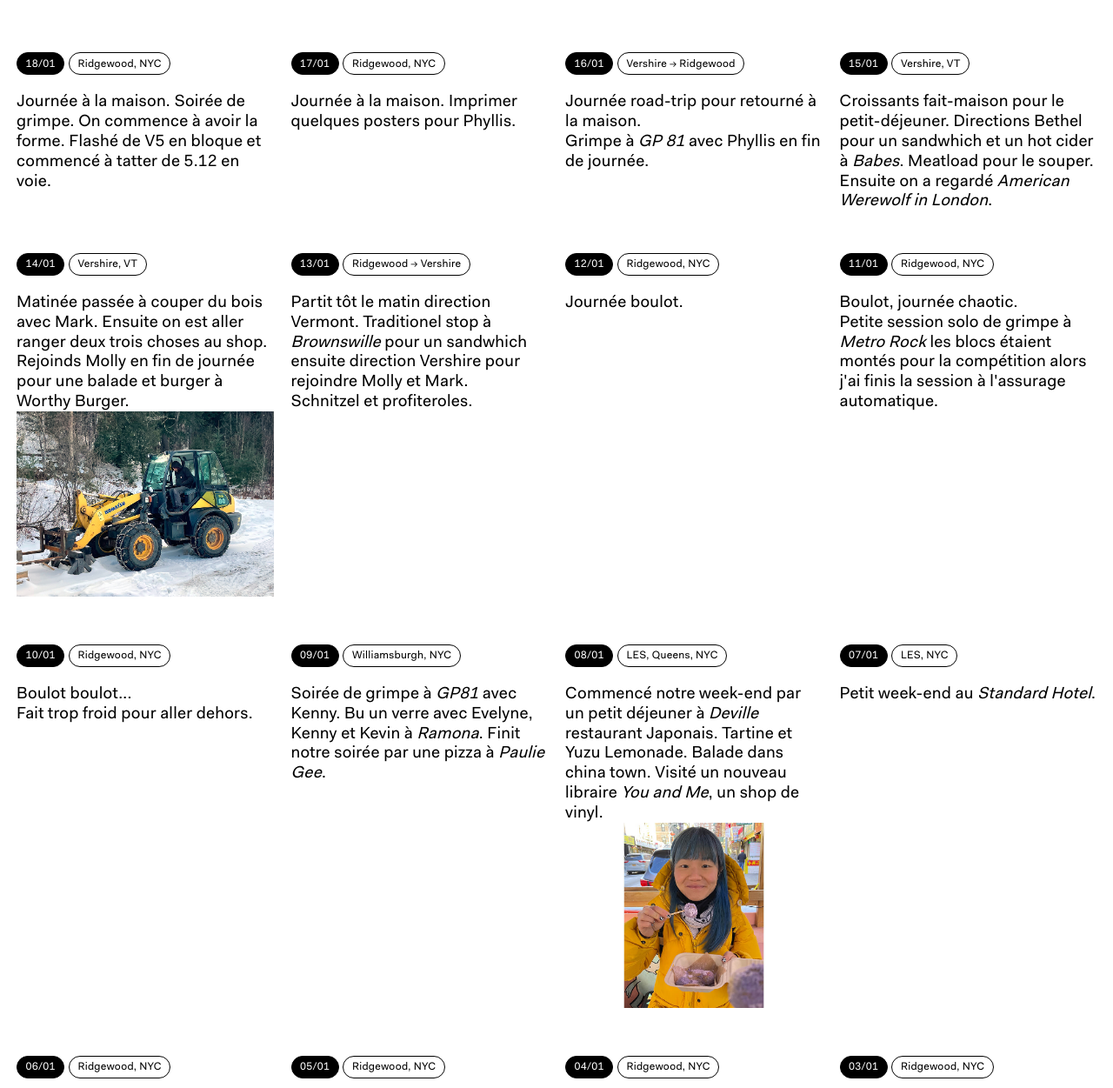
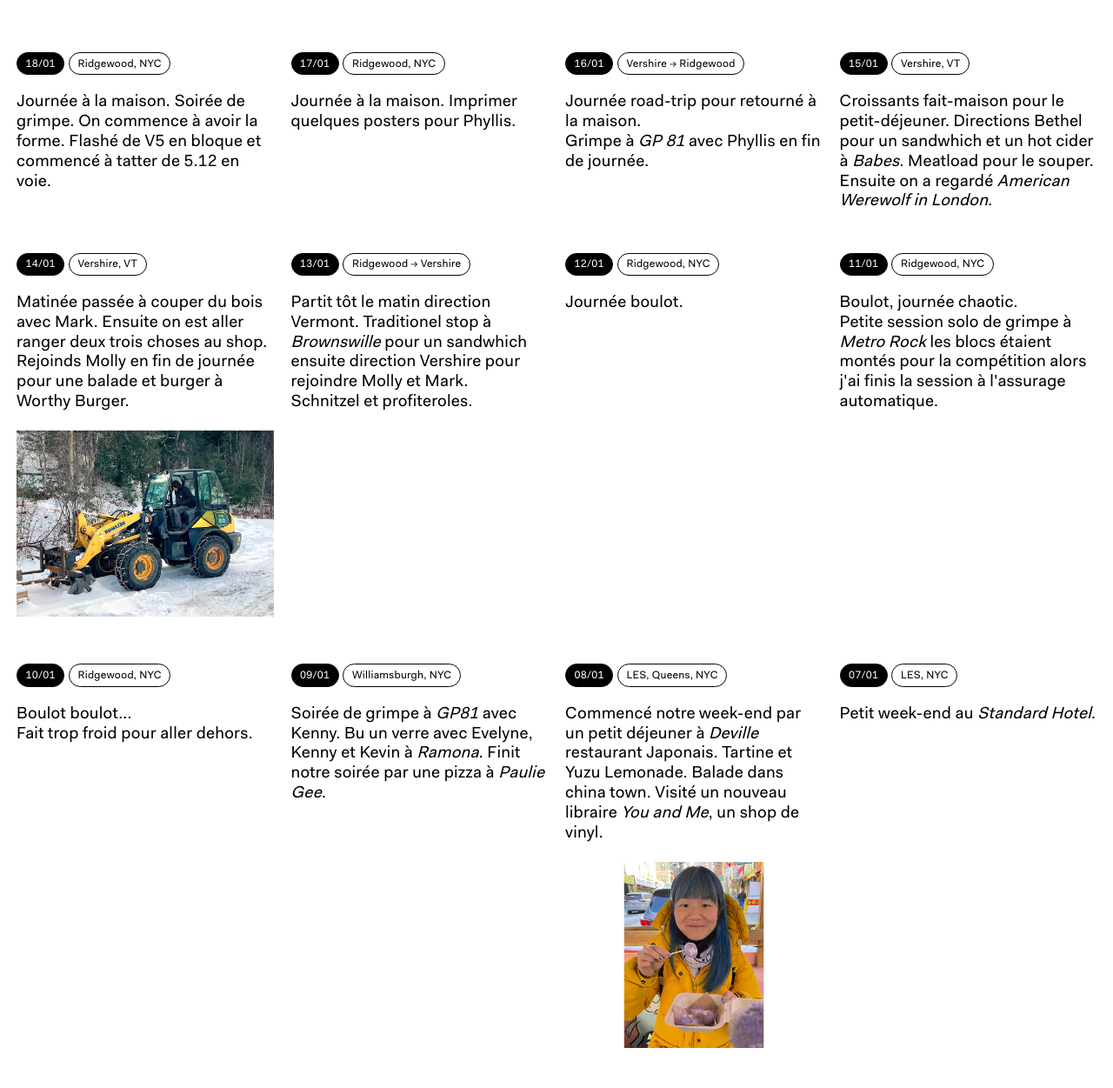
Before and after one commit to Bruch3z/JourPourJour, a plain HTML site: page index.html in a window 1280 px wide. Shown: the part 35-1286 px from the top of the page at 87% size. Drawn offline with Linux system fonts and the light colour scheme.

Commit message:
Update index.html

```diff
--- a/index.html
+++ b/index.html
@@ -71,7 +71,7 @@
       <div class="date">14/01</div>
       <div class="location">Vershire, VT</div>
     </div>
-    Matinée passée à couper du bois avec Mark. Ensuite on est aller ranger deux trois choses au shop. Rejoinds Molly en fin de journée pour une balade et burger à Worthy Burger.<br>
+    Matinée passée à couper du bois avec Mark. Ensuite on est aller ranger deux trois choses au shop. Rejoinds Molly en fin de journée pour une balade et burger à Worthy Burger.<br><br>
     <div class="image">
       <img src="imgs/vershire.jpg" alt="Vershire truck">
     </div>
@@ -125,7 +125,7 @@
       <div class="date">08/01</div>
       <div class="location">LES, Queens, NYC</div>
     </div>
-    Commencé notre week-end par un petit déjeuner à <em>Deville</em> restaurant Japonais. Tartine et Yuzu Lemonade. Balade dans china town. Visité un nouveau libraire <em>You and Me</em>, un shop de vinyl.
+    Commencé notre week-end par un petit déjeuner à <em>Deville</em> restaurant Japonais. Tartine et Yuzu Lemonade. Balade dans china town. Visité un nouveau libraire <em>You and Me</em>, un shop de vinyl.<br><br>
     <div class="image">
       <img src="imgs/standardweekend.jpg" alt="Standard Weekend">
     </div>
```
